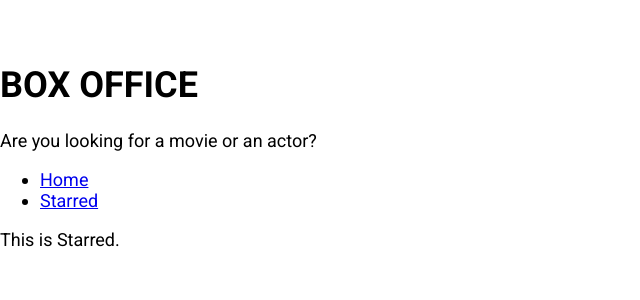
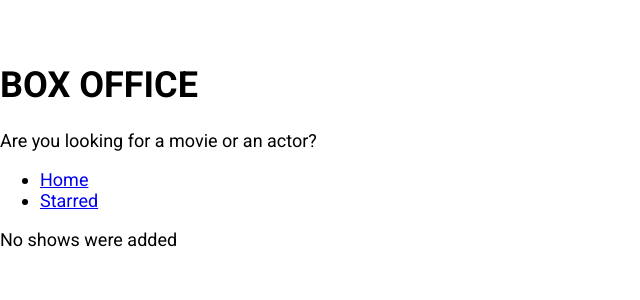
Before and after one commit to Mehul9063/box-office-1, a React (Create React App) app: page /starred in a window 1280 px wide. Shown: the top 300 px of the page, without its empty margins (0-640 px from the left). Built offline with nearby package versions, Linux system fonts and the light colour scheme.

Commit message:
Finished Starred Page

```diff
--- a/src/pages/Starred.js
+++ b/src/pages/Starred.js
@@ -1,9 +1,42 @@
-import React from 'react'
+import React, { useEffect, useState } from 'react'
 import MainPageLayout from '../components/MainPageLayout'
+import { useShows } from '../misc/custom-hooks'
+import { apiGet } from '../misc/config'
+import ShowGrid from '../components/show/ShowGrid'
 
 const Starred = () => {
+
+  const [starred] = useShows()
+  const [shows,setShows] = useState(null);
+  const [isLoading,setIsLoading] = useState(true)
+  const [error,setError] = useState(null)
+
+  useEffect(() => {
+    if(starred && starred.length>0) {
+      const promises = starred.map (showId => apiGet(`/shows/${showId}`))
+      Promise.all(promises)
+        .then(apidata => apidata.map(show => ({ show })))
+        .then(results => {
+          setShows(results);
+          setIsLoading(false);
+        })
+        .catch(err => {
+          setError(err.message);
+          setIsLoading(false);
+        })
+      }
+    else {
+      setIsLoading(false)
+    }
+  }, [starred])
+
   return (
-    <MainPageLayout> This is Starred. </MainPageLayout>
+    <MainPageLayout>
+      { isLoading && <div>Shows are still Loading</div> }
+      { error && <div>Error occurred: {error}</div> }
+      { !isLoading && !shows && <div>No shows were added</div> }
+      { !isLoading && shows && !error && <ShowGrid data={shows}/> }
+    </MainPageLayout>
   )
 }
 
```
